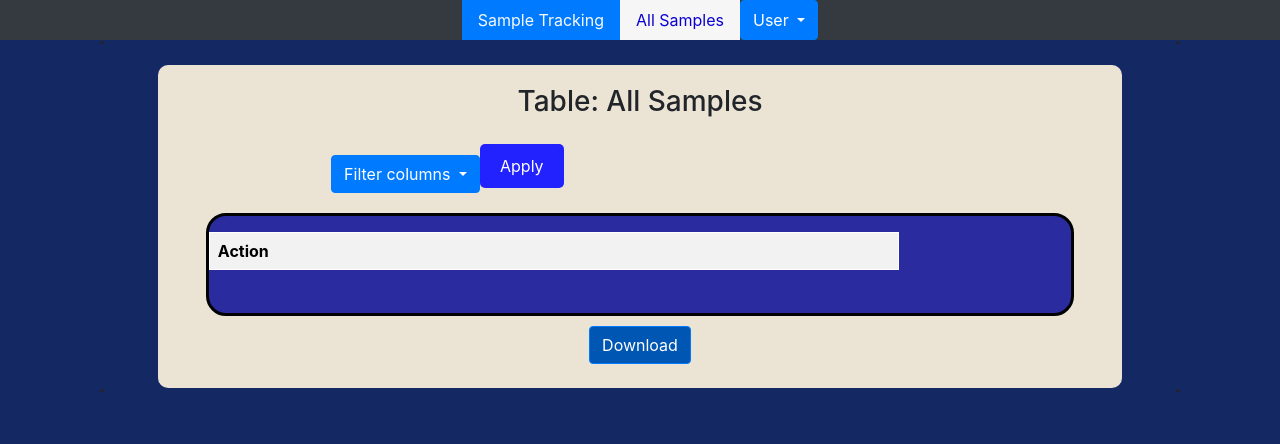
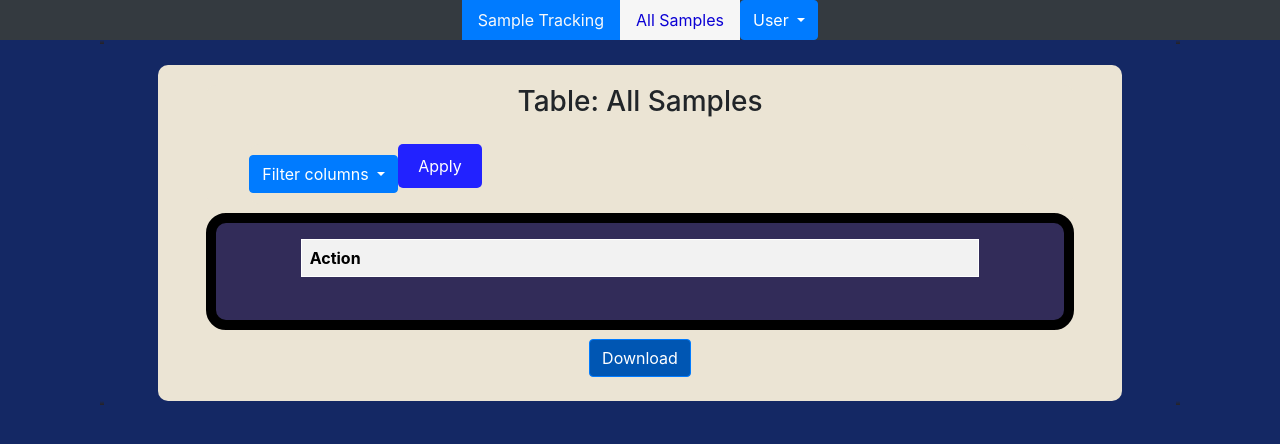
Before and after one commit to ICCB-Cologne/limetrack, a Django app: page /samples/ in a window 1280 px wide. Shown: the part 231-675 px from the top of the page. Run offline with Django 4.2, Linux system fonts and the light colour scheme; the visitor is signed in with stand-in values (Sample User, id 1); data that the repository does not hold is empty; some libraries are stand-ins or nearby versions.

Commit message:
some changes in design, added some lists in forms.py

```diff
--- a/backend/gui/forms.py
+++ b/backend/gui/forms.py
@@ -6,6 +6,7 @@ from .models import (HistopathologicalSample,
                      LOCALISATION_CHOICE, GRADING)
 from tempus_dominus.widgets import DatePicker
 # documentation https://github.com/FlipperPA/django-tempus-dominus
+from .utils.fields import SampleCodeField
 
 all_field_verbose_names = [
     "Recruiting Site",
@@ -107,6 +108,7 @@ recruiter_fields = [
 ]
 
 ocdf_fields = [
+    "saturn3_sample_code",
     "pools",
     "scrna_r1",
     "scrna_r2",
@@ -119,13 +121,19 @@ ocdf_fields = [
     "wgs_vcf"
 ]
 
-tum_fields = ["tumor_cell_content"]
+tum_fields = [
+    "saturn3_sample_code",
+    "tumor_cell_content"
+    ]
 
-spl_fields = ["spl_received",
-              "spl_status",
-              "spl_sequencing_type"]
+spl_fields = [
+    "saturn3_sample_code",
+    "spl_received",
+    "spl_status",
+    "spl_sequencing_type"]
 
 sclab_fields = [
+    "saturn3_sample_code",
     "sclab_received",
     "sclab_extraction_date",
     "sclab_nuclei_yield",
@@ -137,6 +145,7 @@ sclab_fields = [
     ]
 
 lb_fields = [
+    "saturn3_sample_code",
     "lb_analyte_type",
     "lb_sampling_date",
     "lb_received",
@@ -147,6 +156,7 @@ lb_fields = [
 ]
 
 ocdf_fields = [
+    "saturn3_sample_code",
     "pools",
     "scrna_r1",
     "scrna_r2",
@@ -171,11 +181,15 @@ class SampleForm(ModelForm):
     required_css_class = "required"
     # error_css_class = "error-field"
 
+    #saturn3_sample_code = SampleCodeField(required=True)
+
     class Meta:
         model = HistopathologicalSample
         fields = all_fields + ocdf_fields
 
+
         widgets = {
+
             'died': DatePicker(options={},
                                attrs={"input_group": False}),
             'sampling_date': DatePicker(options={},
--- a/backend/gui/static/gui/style.css
+++ b/backend/gui/static/gui/style.css
@@ -105,13 +105,14 @@ p {
     max-width: 100%;
     width: 90%;
     overflow: auto;
-    background: rgb(41, 43, 158);
-    border: solid black 3px;
+    background: rgb(50, 44, 89);
+    border: solid black 10px;
     border-radius: 20px;
+
 }
 
 table {
-    margin: 0% 0% 5% 0%;
+    margin: 0% auto 5% auto;
     overflow: auto;
     width: 80%;
     border-collapse: collapse;
@@ -134,7 +135,7 @@ th {
 
 
 form {
-    width: 60%;
+    width: 90%;
 }
 
 /* Style the form container */
@@ -213,6 +214,29 @@ input[disabled="true"] {
     font-size: large;
     background: rgb(163, 157, 157);
 }
+
+/*
+#saturn3_sample_code{
+    flex-direction: row;
+}
+
+ #saturn3_sample_code label{
+    margin: 1% 1% 1% 0% ;
+}
+
+#saturn3_sample_code input{
+    margin-top: 1%;
+    width: 5%;
+    height: 2em;
+}
+
+#saturn3_sample_code select{
+    margin-top: 1%;
+    width: fit-content;
+    height: 2em;
+} */
+
+
 
 /* make datepicker grey if disabled */
 .form-control:disabled {
@@ -321,6 +345,7 @@ select {
     border: 1px solid #aaa;
     padding: 5px;
     width: 50%;
+    height: 2em;
     margin: 8px 0;
     font-size: large;
 }
--- a/backend/gui/views.py
+++ b/backend/gui/views.py
@@ -95,10 +95,11 @@ class SampleTrackingView(LoginRequiredMixin, TemplateView):
             **kwargs: Any
     ) -> HttpResponse:
         form = get_form(str(request.user.groups.first()).lower(), request.POST)
-        saturn3_sample_code = request.POST["saturn3_sample_code"]
+
 
         if form.is_valid():
             data = form.cleaned_data
+            saturn3_sample_code = data["saturn3_sample_code"]
             app_log.info(
                 f'{request.user} added / '
                 f'edited data for patient '
```
